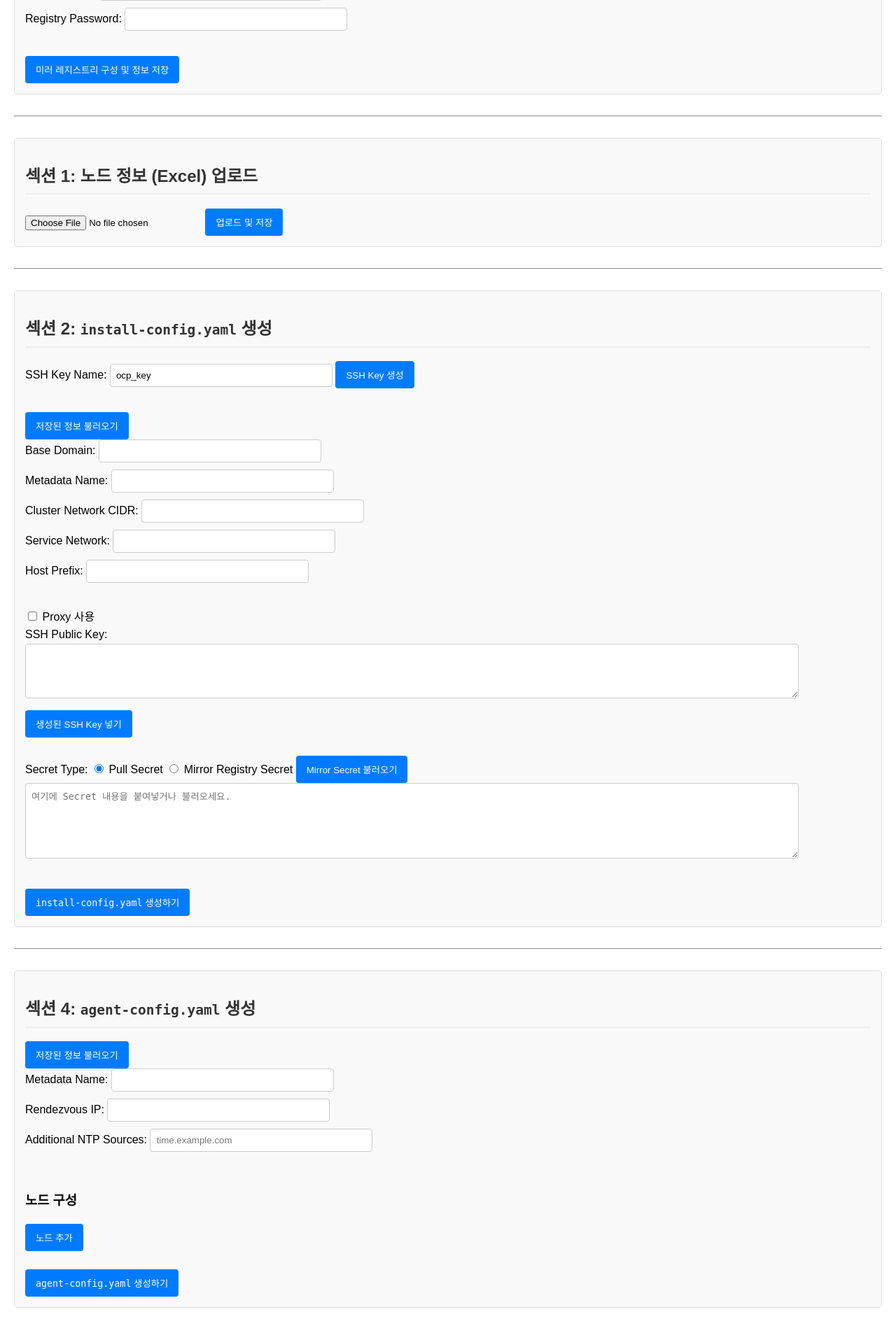
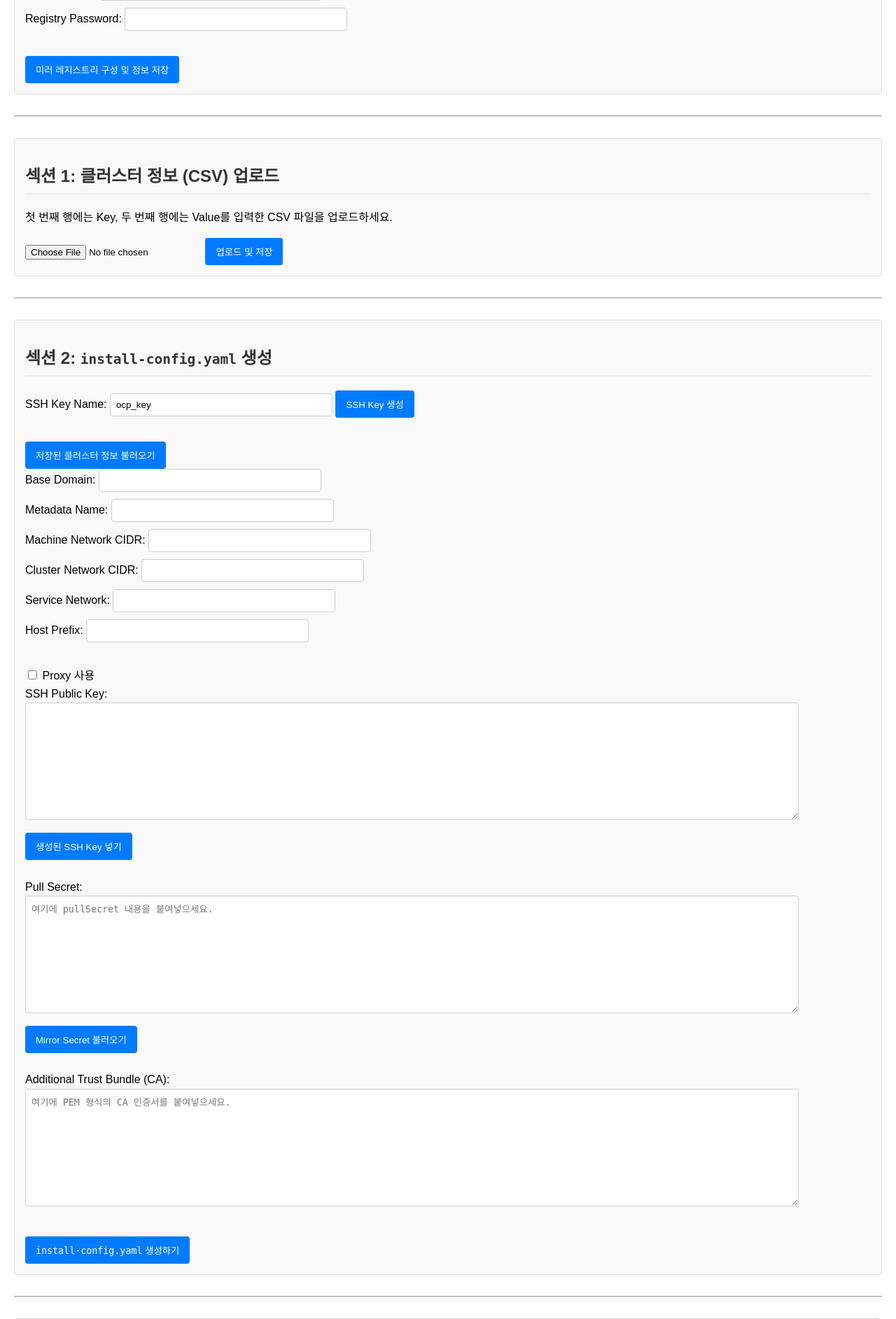
Before and after one commit to rh-bjeon/syta2, a Flask app: page / in a window 1280 px wide. Shown: the part 459-2344 px from the top of the page at 70% size. Run offline with Flask 3, Linux system fonts and the light colour scheme.

Commit message:
Update index.html

```diff
--- a/ocp-installer-helper/templates/index.html
+++ b/ocp-installer-helper/templates/index.html
@@ -9,59 +9,61 @@
 <body>
     <h1>OCP(OpenShift) 설치 자동화 도우미</h1>
 
+    <!-- 섹션 0: 미러 레지스트리 구성 -->
     <div class="section-container">
         <h2>섹션 0: 미러 레지스트리 구성</h2>
-        <form action="/configure-mirror" method="post" target="_blank">
+        <form action="/configure-mirror" method="post" target="result_iframe">
             <label for="ocp_version">OCP Version:</label>
             <select name="ocp_version" id="ocp_version">
                 <option value="4.14">4.14</option>
                 <option value="4.13">4.13</option>
                 <option value="4.12">4.12</option>
             </select><br><br>
-
             <label for="reg_domain">Registry Domain:</label>
             <input type="text" name="reg_domain" placeholder="registry.example.com" required><br>
             <label for="reg_host">Registry Hostname:</label>
             <input type="text" name="reg_host" placeholder="ocp-registry" required><br>
             <label for="reg_port">Registry Port:</label>
             <input type="number" name="reg_port" value="5000" required><br><br>
-
             <label for="reg_user">Registry User:</label>
             <input type="text" name="reg_user" required><br>
             <label for="reg_password">Registry Password:</label>
             <input type="password" name="reg_password" required><br><br>
-
-            <button type="submit">미러 레지스트리 구성 및 정보 저장</button>
+            <button type="submit" data-section="0">미러 레지스트리 구성 및 정보 저장</button>
         </form>
+        <div class="status-box" id="status-message-0"></div>
     </div>
 
     <hr>
 
+    <!-- 섹션 1: 클러스터 정보 업로드 -->
     <div class="section-container">
-        <h2>섹션 1: 노드 정보 (Excel) 업로드</h2>
-        <form action="/upload-nodes" method="post" enctype="multipart/form-data" target="_blank">
-            <input type="file" name="node_info_file" accept=".xlsx" required>
-            <button type="submit">업로드 및 저장</button>
+        <h2>섹션 1: 클러스터 정보 (CSV) 업로드</h2>
+        <p>첫 번째 행에는 Key, 두 번째 행에는 Value를 입력한 CSV 파일을 업로드하세요.</p>
+        <form action="/upload-nodes" method="post" enctype="multipart/form-data" target="result_iframe">
+            <input type="file" name="node_info_file" accept=".csv" required>
+            <button type="submit" data-section="1">업로드 및 저장</button>
         </form>
+        <div class="status-box" id="status-message-1"></div>
     </div>
 
     <hr>
 
+    <!-- 섹션 2: install-config.yaml 생성 -->
     <div class="section-container">
         <h2>섹션 2: <code>install-config.yaml</code> 생성</h2>
-        <form action="/generate-install-config" method="post">
+        <form action="/generate-install-config" method="post" target="result_iframe">
             <label for="key_name">SSH Key Name:</label>
             <input type="text" id="key_name" value="ocp_key">
             <button type="button" onclick="generateSshKey()">SSH Key 생성</button>
             <br><br>
-
-            <button type="button" onclick="loadClusterInfoForInstallConfig()">저장된 정보 불러오기</button><br>
+            <button type="button" onclick="loadClusterInfoForInstallConfig()">저장된 클러스터 정보 불러오기</button><br>
             <label>Base Domain:</label> <input type="text" name="baseDomain" id="baseDomain"><br>
             <label>Metadata Name:</label> <input type="text" name="metadataName" id="metadataName"><br>
+            <label>Machine Network CIDR:</label> <input type="text" name="machineNetworkCIDR" id="machineNetworkCIDR"><br>
             <label>Cluster Network CIDR:</label> <input type="text" name="clusterNetworkCIDR" id="clusterNetworkCIDR"><br>
             <label>Service Network:</label> <input type="text" name="serviceNetwork" id="serviceNetwork"><br>
             <label>Host Prefix:</label> <input type="text" name="hostPrefix" id="hostPrefix"><br><br>
-
             <input type="checkbox" id="proxy_enabled" name="proxy_enabled" onchange="toggleProxy()">
             <label for="proxy_enabled">Proxy 사용</label>
             <div id="proxy_settings" style="display:none;">
@@ -70,42 +72,49 @@
                 <label>No Proxy:</label> <input type="text" name="noProxy" id="noProxy"><br>
             </div>
             <br>
-
             <label>SSH Public Key:</label><br>
-            <textarea name="sshKey" id="sshKey" rows="4" cols="80"></textarea><br>
+            <textarea name="sshKey" id="sshKey" rows="10" cols="80"></textarea><br>
             <button type="button" onclick="insertSshKey()">생성된 SSH Key 넣기</button>
             <br><br>
+            <label>Pull Secret:</label><br>
+            <textarea name="pullSecret" id="pullSecret" rows="10" cols="80" placeholder="여기에 pullSecret 내용을 붙여넣으세요."></textarea><br>
+            <button type="button" onclick="loadMirrorSecret()">Mirror Secret 불러오기</button><br><br>
+            <label>Additional Trust Bundle (CA):</label><br>
+            <textarea name="additionalTrustBundle" id="additionalTrustBundle" rows="10" cols="80" placeholder="여기에 PEM 형식의 CA 인증서를 붙여넣으세요."></textarea><br><br>
 
-            <label>Secret Type:</label>
-            <input type="radio" name="secret_type" value="pull_secret" checked> Pull Secret
-            <input type="radio" name="secret_type" value="mirror_secret"> Mirror Registry Secret
-            <button type="button" onclick="loadMirrorSecret()">Mirror Secret 불러오기</button><br>
-            <textarea name="pullSecret" id="pullSecret" rows="6" cols="80" placeholder="여기에 Secret 내용을 붙여넣거나 불러오세요."></textarea><br><br>
-
-            <button type="submit"><code>install-config.yaml</code> 생성하기</button>
+            <button type="submit" data-section="2"><code>install-config.yaml</code> 생성하기</button>
         </form>
+        <div class="status-box" id="status-message-2"></div>
     </div>
 
     <hr>
 
+    <!-- 섹션 3: agent-config.yaml 생성 -->
     <div class="section-container">
-        <h2>섹션 4: <code>agent-config.yaml</code> 생성</h2>
-        <form id="agent-config-form" action="/generate-agent-config" method="post">
-            <button type="button" onclick="loadClusterInfoForAgentConfig()">저장된 정보 불러오기</button><br>
+        <h2>섹션 3: <code>agent-config.yaml</code> 생성</h2>
+        <form id="agent-config-form" action="/generate-agent-config" method="post" target="result_iframe">
+            <button type="button" onclick="loadClusterInfoForAgentConfig()">공통 정보 불러오기</button><br>
             <label>Metadata Name:</label> <input type="text" name="metadata_name" id="agent_metadata_name"><br>
             <label>Rendezvous IP:</label> <input type="text" name="rendezvousIP" id="rendezvousIP"><br>
-            <label>Additional NTP Sources:</label> <input type="text" name="additionalNTPSources" id="additionalNTPSources" placeholder="time.example.com"><br><br>
-
+            <label>Additional NTP Sources:</label> <input type="text" name="additionalNTPSources" id="additionalNTPSources"><br><br>
             <h3>노드 구성</h3>
             <div id="nodes-container">
-                </div>
+                <!-- JavaScript가 여기에 동적으로 노드 섹션을 추가합니다. -->
+            </div>
             <button type="button" onclick="addNodeSection()">노드 추가</button>
             <br><br>
+            <button type="button" onclick="populateAllNodeData()">모든 노드 정보 불러오기</button>
+            <br><br>
+            <input type="hidden" name="nodes_data" id="nodes_data_hidden">
+            <button type="submit" data-section="3"><code>agent-config.yaml</code> 생성하기</button>
+        </form>
+        <div class="status-box" id="status-message-3"></div>
+    </div>
 
-            <input type="hidden" name="nodes_data" id="nodes_data_hidden">
-            <button type="submit"><code>agent-config.yaml</code> 생성하기</button>
-        </form>
-    </div>
+    <!-- 모든 form의 결과를 받을 공통 iframe -->
+    <iframe name="result_iframe" id="result_iframe" style="display:none;"></iframe>
+    <!-- 폴백(Fallback) 상태 메시지 영역 -->
+    <div id="status-message-fallback" style="margin-top: 20px;"></div>
 
     <script src="{{ url_for('static', filename='js/main.js') }}"></script>
 </body>
```
